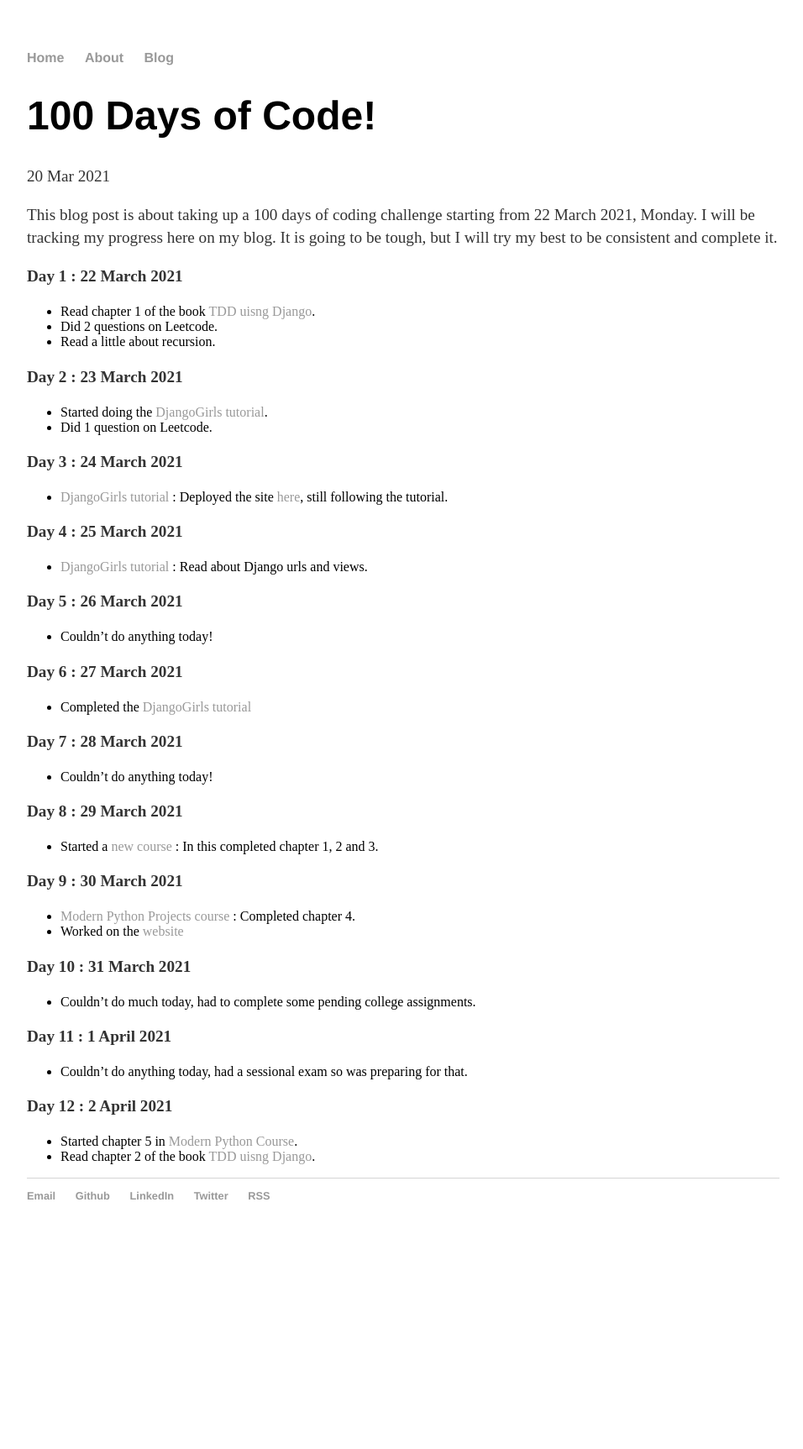
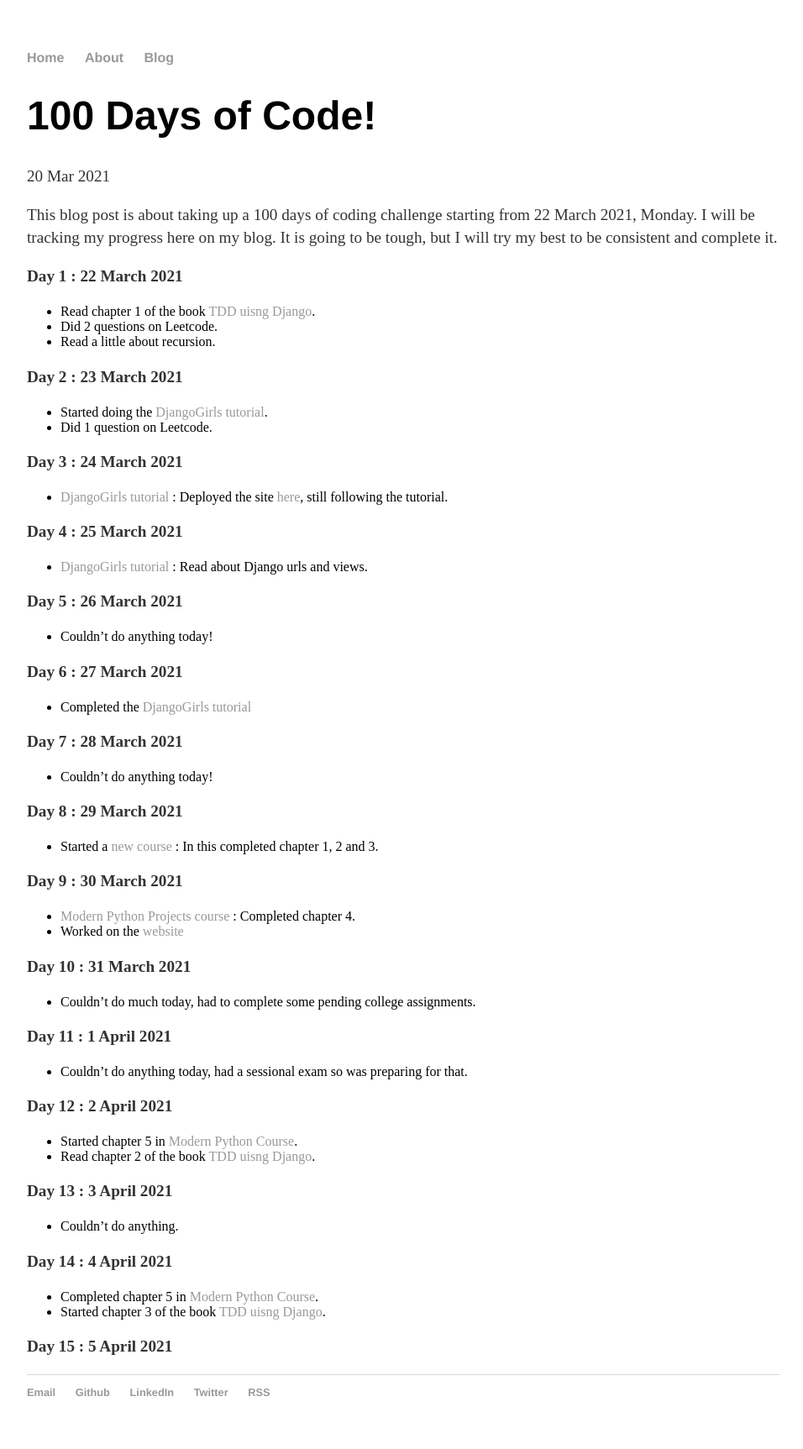
Before and after one commit to ssurbhi560/ssurbhi560.github.io, a Jekyll site: the page built from _posts/2021-03-20-100-Days-of-Code.md, in a window 1280 px wide. Shown: the whole page at 84% size, without its empty margins (160-1116 px from the left). Built offline with Jekyll 4.4.1, drawn with Linux system fonts in a browser that asks for light colours; before the commit the page ends 1491 px from its top, so only the background shows below that.

Commit message:
100 days of code : Day 13 and 14

```diff
--- a/_posts/2021-03-20-100-Days-of-Code.md
+++ b/_posts/2021-03-20-100-Days-of-Code.md
@@ -57,3 +57,14 @@ This blog post is about taking up a 100 days of coding challenge starting from 2
 
 - Started chapter 5 in [Modern Python Course](https://training.talkpython.fm/courses/modern-python-projects).
 - Read chapter 2 of the book [TDD uisng Django](https://www.obeythetestinggoat.com/).
+
+**Day 13 : 3 April 2021**
+
+- Couldn't do anything.
+
+**Day 14 : 4 April 2021**
+
+- Completed chapter 5 in [Modern Python Course](https://training.talkpython.fm/courses/modern-python-projects).
+- Started chapter 3 of the book [TDD uisng Django](https://www.obeythetestinggoat.com/).
+
+**Day 15 : 5 April 2021**
```
